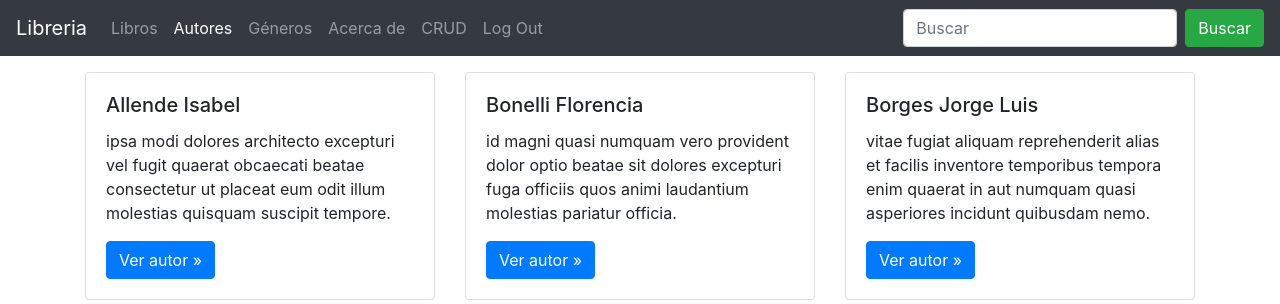
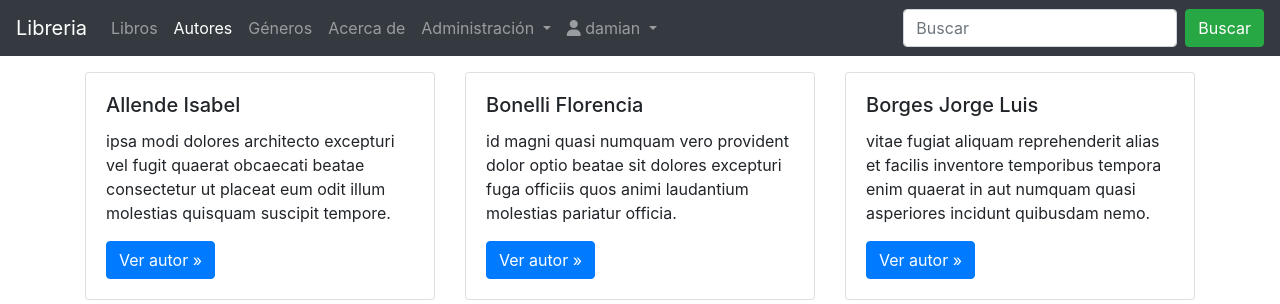
Before and after one commit to dfratesi/TrabajoFinal-Fratesi, a Django app: page /books/autores/ in a window 1280 px wide. Shown: the top 304 px of the page. Run offline with Django 4.2, Linux system fonts and the light colour scheme; a user stored in the database is signed in; data comes from the database, SQL or seed files in the repository; some libraries are stand-ins or nearby versions.

Commit message:
cambios en navbar

```diff
--- a/apps/libreria/views.py
+++ b/apps/libreria/views.py
@@ -85,7 +85,7 @@ class BookCrudListView(LoginRequiredMixin, ListView):
 
 
 class AuthorListView(LoginRequiredMixin, ListView):
-    """Vista para ver lalista de autores"""
+    """Vista para ver la lista de autores"""
     model = Author
     context_object_name = "autores"
 
--- a/templates/base.html
+++ b/templates/base.html
@@ -24,15 +24,12 @@
         {% block content %}
             Hola desde la base
         {% endblock content %}
-        <!-- Optional JavaScript; choose one of the two! -->
+
         <!-- Option 1: jQuery and Bootstrap Bundle (includes Popper) -->
         <script src="https://cdn.jsdelivr.net/npm/jquery@3.5.1/dist/jquery.slim.min.js" integrity="sha384-DfXdz2htPH0lsSSs5nCTpuj/zy4C+OGpamoFVy38MVBnE+IbbVYUew+OrCXaRkfj" crossorigin="anonymous"></script>
         <script src="https://cdn.jsdelivr.net/npm/bootstrap@4.6.2/dist/js/bootstrap.bundle.min.js" integrity="sha384-Fy6S3B9q64WdZWQUiU+q4/2Lc9npb8tCaSX9FK7E8HnRr0Jz8D6OP9dO5Vg3Q9ct" crossorigin="anonymous"></script>
-        <!-- Option 2: Separate Popper and Bootstrap JS -->
-        <!--
-    <script src="https://cdn.jsdelivr.net/npm/jquery@3.5.1/dist/jquery.slim.min.js" integrity="sha384-DfXdz2htPH0lsSSs5nCTpuj/zy4C+OGpamoFVy38MVBnE+IbbVYUew+OrCXaRkfj" crossorigin="anonymous"></script>
-    <script src="https://cdn.jsdelivr.net/npm/popper.js@1.16.1/dist/umd/popper.min.js" integrity="sha384-9/reFTGAW83EW2RDu2S0VKaIzap3H66lZH81PoYlFhbGU+6BZp6G7niu735Sk7lN" crossorigin="anonymous"></script>
-    <script src="https://cdn.jsdelivr.net/npm/bootstrap@4.6.2/dist/js/bootstrap.min.js" integrity="sha384-+sLIOodYLS7CIrQpBjl+C7nPvqq+FbNUBDunl/OZv93DB7Ln/533i8e/mZXLi/P+" crossorigin="anonymous"></script>
-    -->
+
+        <!-- Font Awesome -->
+        <script src="https://kit.fontawesome.com/98f1f4fe0e.js" crossorigin="anonymous"></script>
     </body>
 </html>
--- a/templates/navbar.html
+++ b/templates/navbar.html
@@ -41,14 +41,39 @@
           {% if request.path == about %}<span class="sr-only">(current)</span>{% endif %}
         </a>
       </li>
+      {% if user.is_superuser or user.is_staff %}
+        <li class="nav-item dropdown">
+          <a class="nav-link dropdown-toggle"
+             href="#"
+             role="button"
+             data-toggle="dropdown"
+             aria-expanded="false">
+            Administración
+          </a>
+          <div class="dropdown-menu">
+            <a class="dropdown-item {% if request.path == book_crud %}active{% endif %}"
+               href="{% url 'libreria:book-crud' %}">CRUD Libros</a>
+            <a class="dropdown-item" href="#">Another action</a>
+            {% if user.is_superuser %}
+              <div class="dropdown-divider"></div>
+              <a class="dropdown-item" href="/admin/"><i class="fa fa-folder" aria-hidden="true"></i> Admin Site</a>
+            {% endif %}
+          </div>
+        </li>
+      {% endif %}
       {% if user.is_authenticated %}
-        <li class="nav-item {% if request.path == book_crud %}active{% endif %}">
-          {% if user.is_superuser or user.is_staff %}
-            <a class="nav-link" href="{% url 'libreria:book-crud' %}">CRUD</a>
-          {% endif %}
-        </li>
-        <li class="nav-item">
-          <a class="nav-link" href="{% url 'logout' %}">Log Out</a>
+        <li class="nav-item dropdown">
+          <a class="nav-link dropdown-toggle"
+             href="#"
+             role="button"
+             data-toggle="dropdown"
+             aria-expanded="false">
+            <i class="fa fa-user" aria-hidden="true"></i> {{ user.username }}
+          </a>
+          <div class="dropdown-menu">
+            <a class="dropdown-item" href="#">Editar perfil</a>
+            <a class="dropdown-item" href="{% url 'logout' %}"><i class="fa-solid fa-arrow-right-from-bracket"></i> Log Out</a>
+          </div>
         </li>
       {% else %}
         <li class="nav-item">
```
